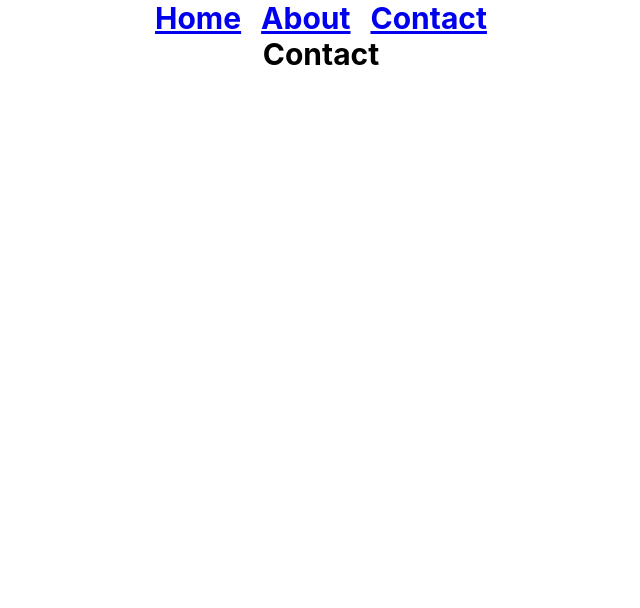
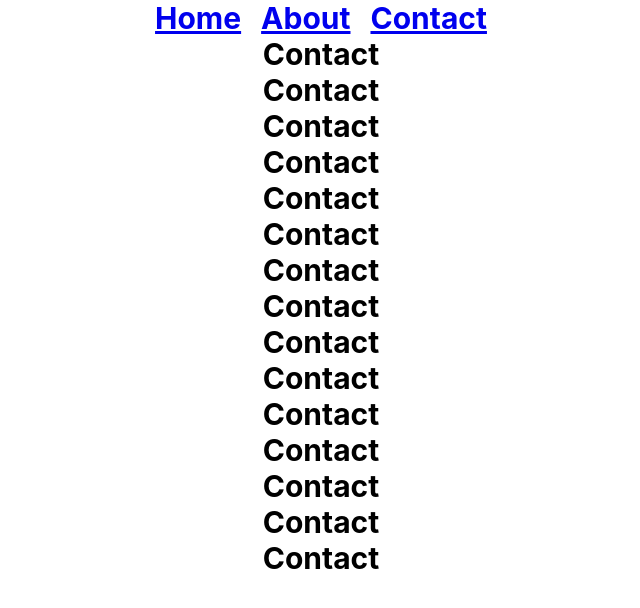
Before and after one commit to Zufarbek/githubcommends, a React (Create React App) app: page /contact in a window 1280 px wide. Shown: the top 608 px of the page, without its empty margins (319-959 px from the left). Built offline with nearby package versions, Linux system fonts and the light colour scheme.

Commit message:
o'zgardi

```diff
--- a/src/components/About.js
+++ b/src/components/About.js
@@ -4,6 +4,19 @@ export default function About() {
     return (
         <div className="App">
             About
+            <div>About</div>
+            <div>About</div>
+            <div>About</div>
+            <div>About</div>
+            <div>About</div>
+            <div>About</div>
+            <div>About</div>
+            <div>About</div>
+            <div>About</div>
+            <div>About</div>
+            <div>About</div>
+            <div>About</div>
+            <div>About</div>
         </div>
     )
 }
--- a/src/components/Contact.js
+++ b/src/components/Contact.js
@@ -3,7 +3,21 @@ import React from 'react'
 export default function Contact() {
     return (
         <div className="App">
-            Contact
+            <div>Contact</div>
+            <div>Contact</div>
+            <div>Contact</div>
+            <div>Contact</div>
+            <div>Contact</div>
+            <div>Contact</div>
+            <div>Contact</div>
+            <div>Contact</div>
+            <div>Contact</div>
+            <div>Contact</div>
+            <div>Contact</div>
+            <div>Contact</div>
+            <div>Contact</div>
+            <div>Contact</div>
+            <div>Contact</div>
         </div>
     )
 }
```
